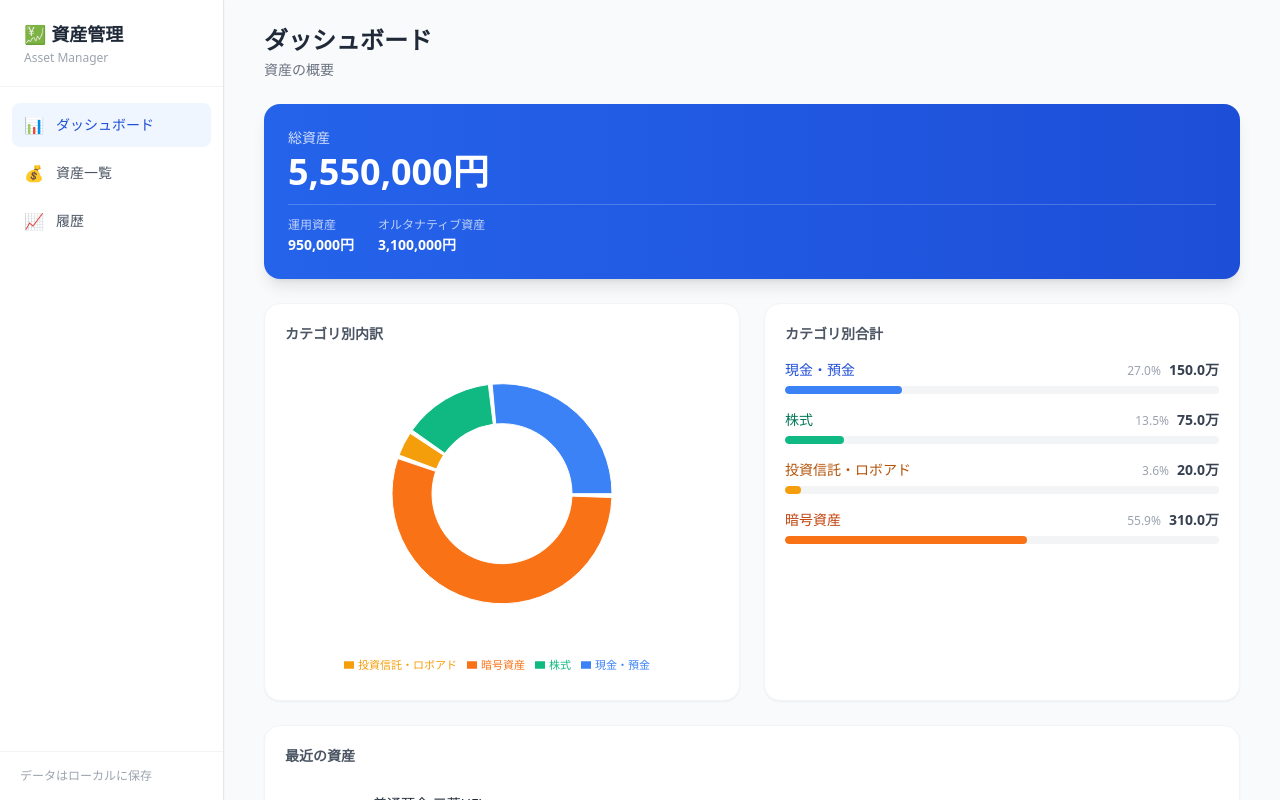
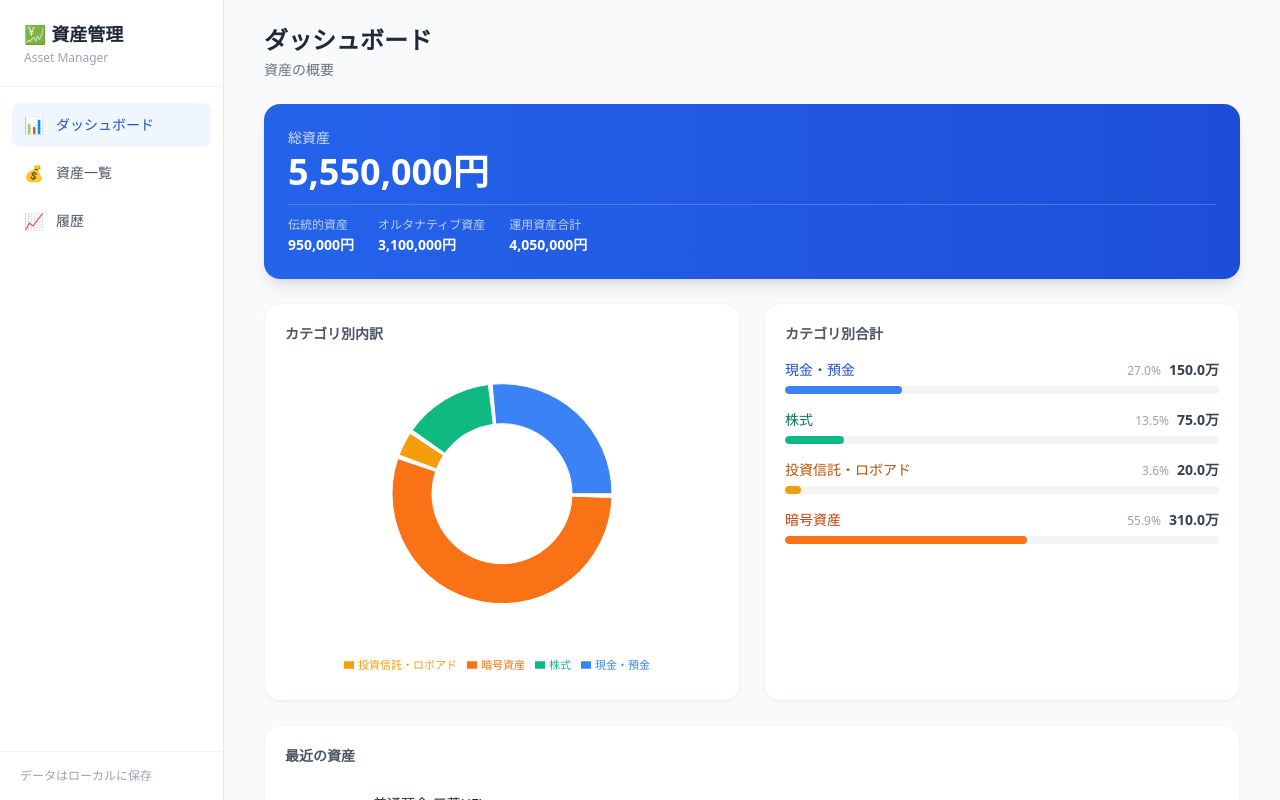
Before and after one commit to ShibaInuChan/Asset-Management, a React (Vite) app: page / in a window 1280 px wide. Built offline with nearby package versions, Linux system fonts and the light colour scheme.

Commit message:
Split total card into traditional, alternative, and total investment assets

```diff
--- a/src/pages/Dashboard.tsx
+++ b/src/pages/Dashboard.tsx
@@ -43,18 +43,26 @@ export function Dashboard() {
         <p className="text-sm font-medium opacity-80">総資産</p>
         <p className="text-4xl font-bold mt-1">{formatJPY(total)}</p>
         <div className="flex gap-6 mt-3 pt-3 border-t border-white/20">
-          <div>
-            <p className="text-xs opacity-70">運用資産</p>
-            <p className="text-sm font-semibold mt-0.5">
-              {formatJPY(['stock', 'fund', 'pension'].reduce((s, k) => s + (byCategory[k] ?? 0), 0))}
-            </p>
-          </div>
-          <div>
-            <p className="text-xs opacity-70">オルタナティブ資産</p>
-            <p className="text-sm font-semibold mt-0.5">
-              {formatJPY(['crypto', 'gold'].reduce((s, k) => s + (byCategory[k] ?? 0), 0))}
-            </p>
-          </div>
+          {(() => {
+            const traditional = ['stock', 'fund', 'pension'].reduce((s, k) => s + (byCategory[k] ?? 0), 0);
+            const alternative = ['crypto', 'gold'].reduce((s, k) => s + (byCategory[k] ?? 0), 0);
+            return (
+              <>
+                <div>
+                  <p className="text-xs opacity-70">伝統的資産</p>
+                  <p className="text-sm font-semibold mt-0.5">{formatJPY(traditional)}</p>
+                </div>
+                <div>
+                  <p className="text-xs opacity-70">オルタナティブ資産</p>
+                  <p className="text-sm font-semibold mt-0.5">{formatJPY(alternative)}</p>
+                </div>
+                <div>
+                  <p className="text-xs opacity-70">運用資産合計</p>
+                  <p className="text-sm font-semibold mt-0.5">{formatJPY(traditional + alternative)}</p>
+                </div>
+              </>
+            );
+          })()}
         </div>
       </div>
 
```
